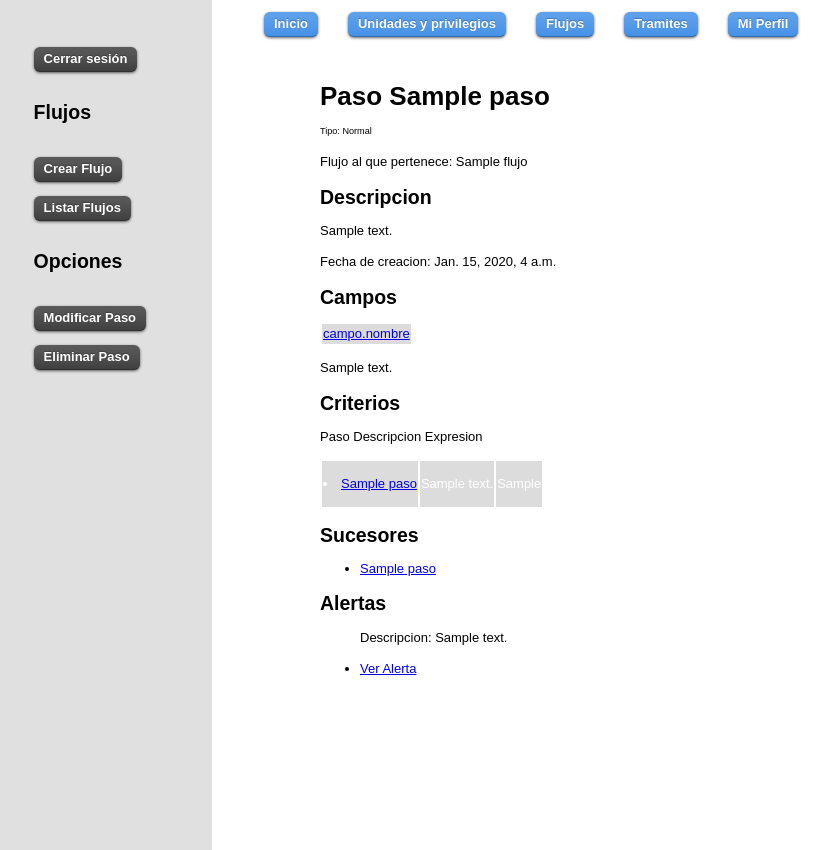
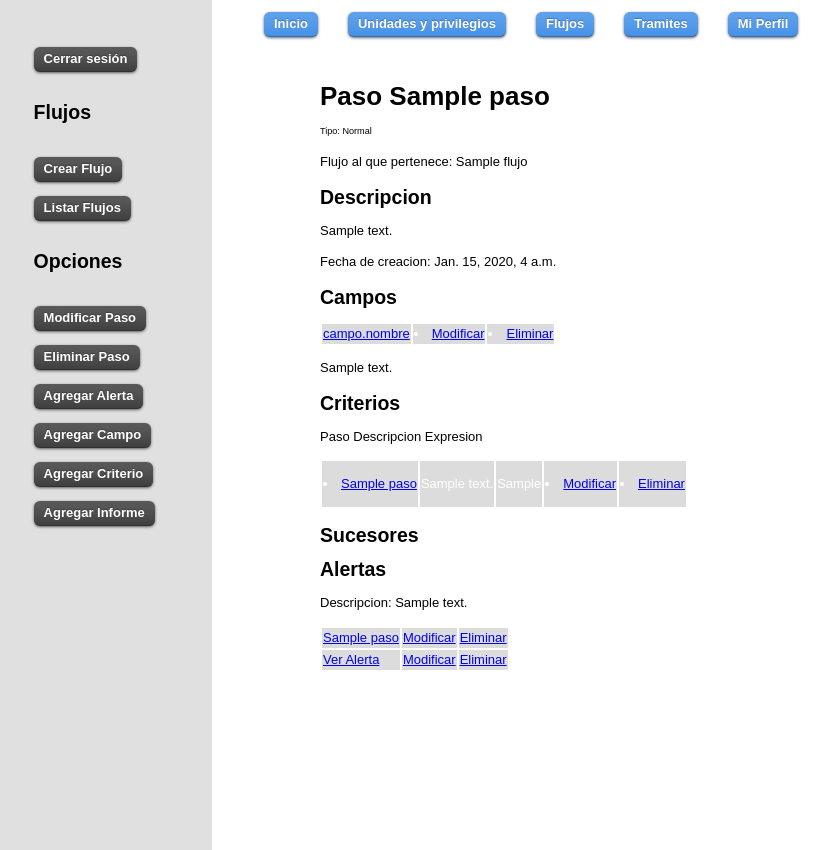
Before and after one commit to bishma-stornelli/flujosdetrabajo, a Django app: page /flujos/consultar_paso/1/ in a window 1280 px wide. Shown: the part 236-1086 px from the top of the page, without its empty margins (32-863 px from the left). Run offline with Django 3.2, Linux system fonts and the light colour scheme; a user stored in the database is signed in; tables that the repository leaves empty hold one stand-in row (values such as "Sample post"); parts of the project's set-up code (start-up, migrations or seed data) failed here and were passed over.

Commit message:
modificado consultar paso. Agregado el link de eliminar

```diff
--- a/flujos/templates/flujos/consultar_paso.html
+++ b/flujos/templates/flujos/consultar_paso.html
@@ -21,6 +21,15 @@
          <td>
              <a href="/flujos/consultar_campo/{{ campo.id }}/"> campo.nombre </a>
         </td>
+		<td>
+		 <li> <a href="/flujos/modificar_campo/{{
+		  criterio.paso_origen.id }}/"> Modificar </a></li>
+				</td>
+		<td>
+					<li> <a
+		  href="/flujos/eliminar_paso/{{
+		  criterio.paso_origen.id }}/"> Eliminar</a></li>
+				</td>
     </tr>
 {% empty %}
     No hay campos para el paso
@@ -44,11 +53,18 @@
 				<td>
 					<li> <a href="/flujos/consultar_paso/{{ criterio.paso_origen.id }}/">{{ criterio.paso_origen.nombre }}</a></li>
 				</td>
+
 				<td>
 					<p>{{ criterio.descripcion }}</p>
 				</td>
 				<td>
 					<p>{{ criterio.expresion }}</p>
+				</td>
+				<td>
+					<li> <a href="/flujos/modificar_criterio/{{ criterio.paso_origen.id }}/">Modificar</a></li>
+				</td>
+				<td>
+					<li> <a href="/flujos/eliminar_criterio/{{ criterio.paso_origen.id }}/">Eliminar</a></li>
 				</td>
 				</tr>
 			{% endfor %}
@@ -62,23 +78,31 @@
 
 <h2>Sucesores</h2>
 	{% if paso.sucesores.all %}
-        <ul>
+        <table>
             {% for sucesor in paso.sucesores.all %}
-                <li><a href="/flujos/consultar_paso/{{ sucesor.id }}/">{{ sucesor.nombre }}</a></li>
+	  <tr>
+                <td><a href="/flujos/consultar_paso/{{ sucesor.id}}/">{{ sucesor.nombre }}</a></td>
+	<td><a href="/flujos/modificar_paso/{{ sucesor.id}}/">Modificar</a></td>
+	<td><a href="/flujos/eliminar_paso/{{ sucesor.id}}/">Eliminar</a></td>
+	</tr>
             {% endfor %}
-        </ul>
+
     {% else %}
         <p>{{ "No tiene sucesores" }} </p>
     {% endif %}
 
 <h2>Alertas</h2>
 {% if paso.alertas_paso.all %}
-    <ul>
+
     	{% for alerta in paso.alertas_paso.all %}
     		<p>Descripcion: {{ alerta.descripcion }}</p>
-    		<li><a href="/flujos/consultar_alerta/{{ alerta.id }}/">{{ "Ver Alerta" }}</a></li>
+                <tr>
+    		<td> <a href="/flujos/consultar_alerta/{{ alerta.id}}/">{{ "Ver Alerta" }}</a></td>
+		<td> <a href="/flujos/consultar_alerta/{{ alerta.id}}/">Modificar</a></td>
+		<td> <a href="/flujos/eliminar_alerta/{{ alerta.id}}/">Eliminar</a></td>
+		</tr>
     	{% endfor %}
-    </ul>
+
     {% else %}
         <p>No hay alertas para {{paso.nombre}} </p>
     {% endif %}
@@ -89,6 +113,12 @@
         <li><h2>Opciones<h2></li>
 
         <li><a href="/flujos/modificar_paso/{{ paso.id }}/"/> Modificar Paso</a></li>
-        <li><a href="/flujos/eliminar_paso/{{ paso.id }}/"/> Eliminar Paso</a></li>
+        <li><a href="/flujos/eliminar_paso/{{ paso.id }}/"/> Eliminar
+        Paso</a></li>
+	 <li><a href="/flujos/agregar_alerta/"/> Agregar Alerta</a></li>
+	 <li><a href="/flujos/agregar_campo/"/> Agregar Campo</a></li>
+	  <li><a href="/flujos/agregar_criterio/"/> Agregar
+        Criterio</a></li>
+	 <li><a href="/flujos/agregar_informe/"/> Agregar Informe</a></li
 
 {% endblock %}
```
Also changed, not shown: flujos/templates/flujos/modificar_paso.html (+7 -1 lines).
